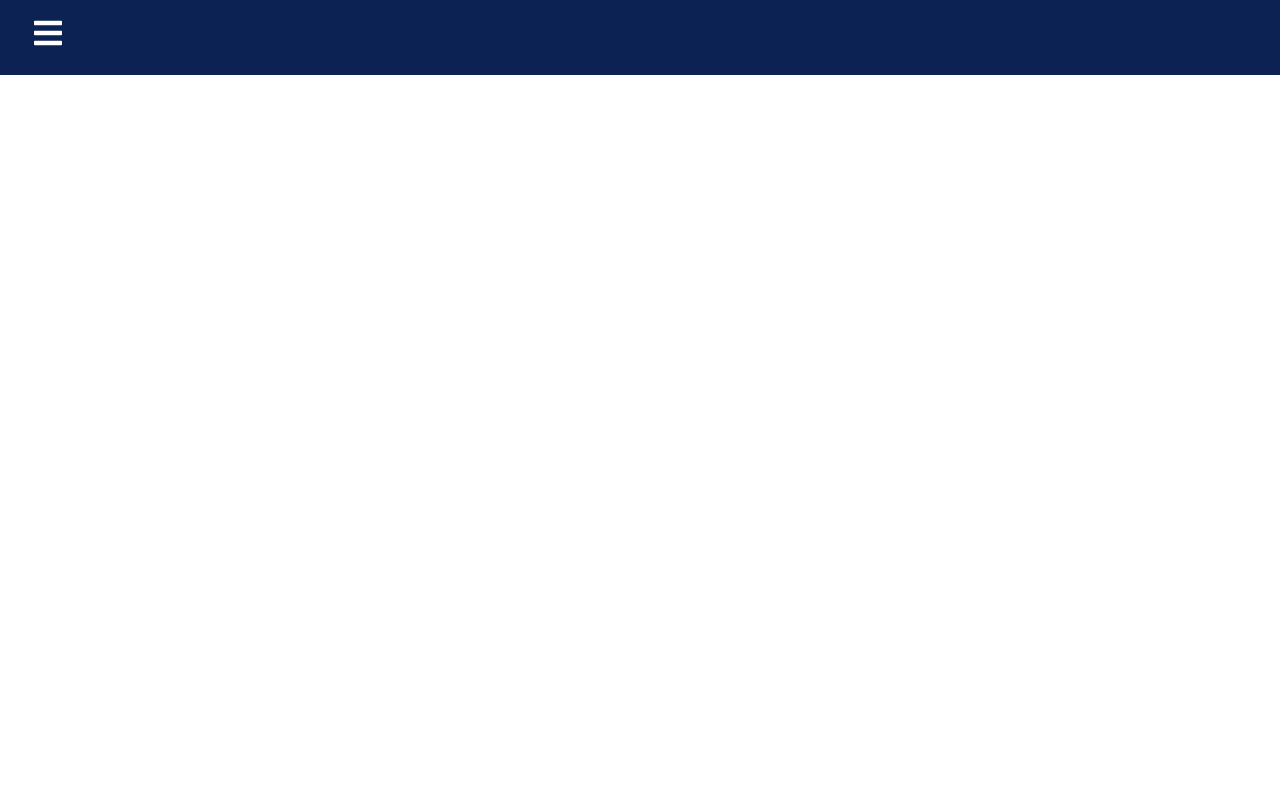
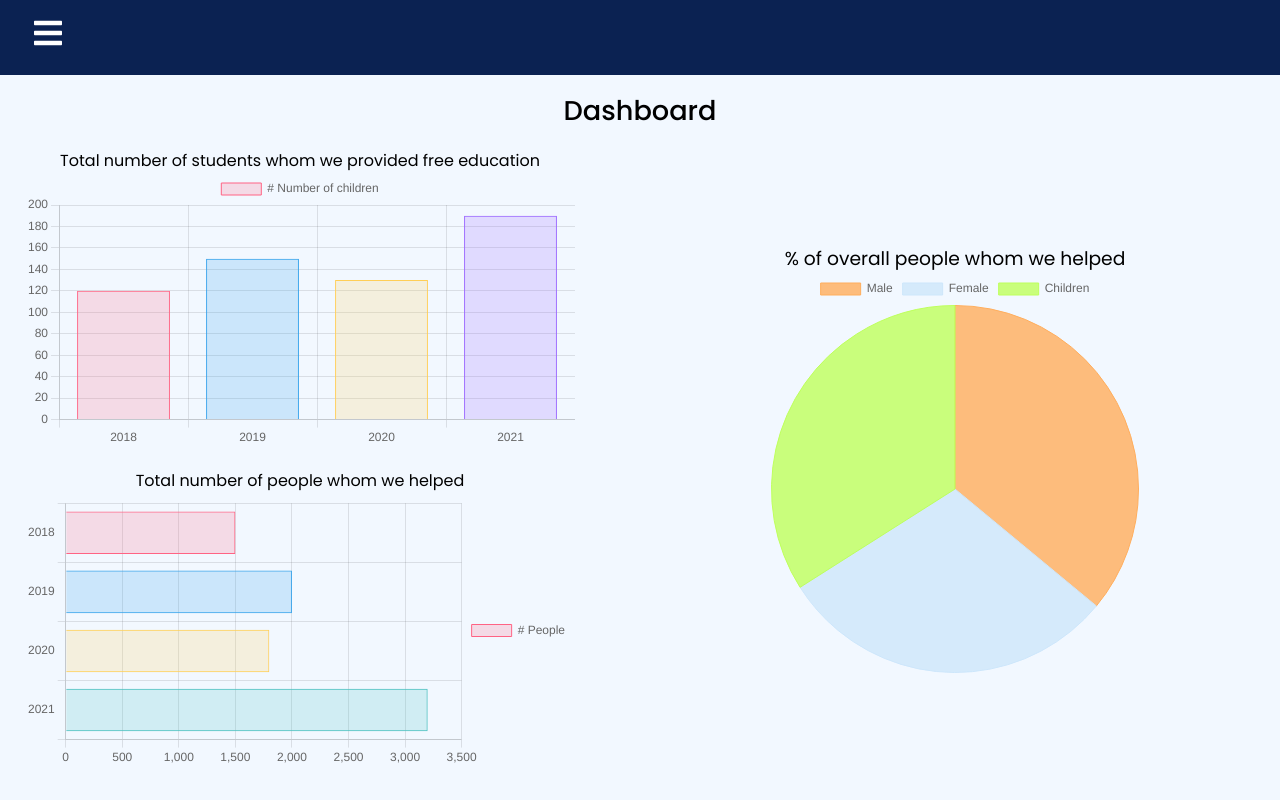
Before and after one commit to niloysikdar/Smile-E, a React (Create React App) app in the folder client/: page /dashboard in a window 1280 px wide. Built offline with nearby package versions, Linux system fonts and the light colour scheme.

Commit message:
Dashboard changes done

```diff
--- a/client/package.json
+++ b/client/package.json
@@ -4,8 +4,10 @@
   "private": true,
   "dependencies": {
     "axios": "^0.21.1",
+    "chart.js": "^3.5.0",
     "node-sass": "4.14.1",
     "react": "^17.0.2",
+    "react-chartjs-2": "^3.0.4",
     "react-dom": "^17.0.2",
     "react-dropzone": "^11.3.4",
     "react-icons": "^4.2.0",
--- a/client/src/App.jsx
+++ b/client/src/App.jsx
@@ -2,7 +2,7 @@ import { Switch, Route } from "react-router-dom";
 
 import Sidebar from "./components/Sidebar/Sidebar";
 import Home from "./pages/Home";
-import Dashboard from "./pages/Dashboard/Dashboard";
+import { Dashboard } from "./pages/Dashboard";
 import JoinUs from "./pages/JoinUs/JoinUs";
 import Partnership from "./pages/Partnership/Partnership";
 import Agreement from "./pages/Agreement";
--- a/client/src/pages/Dashboard/Dashboard.jsx
+++ /dev/null
@@ -1,9 +0,0 @@
-const Dashboard = () => {
-  return (
-    <div>
-      <h2 style={{ textAlign: "center" }}>Dashboard</h2>
-    </div>
-  );
-};
-
-export default Dashboard;
--- /dev/null
+++ b/client/src/pages/Dashboard/HorizontalBarChart.jsx
@@ -0,0 +1,56 @@
+import { Bar } from "react-chartjs-2";
+
+const data = {
+  labels: ["2018", "2019", "2020", "2021"],
+  datasets: [
+    {
+      label: "# People",
+      data: [1500, 2000, 1800, 3200],
+      backgroundColor: [
+        "rgba(255, 99, 132, 0.2)",
+        "rgba(54, 162, 235, 0.2)",
+        "rgba(255, 206, 86, 0.2)",
+        "rgba(75, 192, 192, 0.2)",
+        "rgba(153, 102, 255, 0.2)",
+        "rgba(255, 159, 64, 0.2)",
+      ],
+      borderColor: [
+        "rgba(255, 99, 132, 1)",
+        "rgba(54, 162, 235, 1)",
+        "rgba(255, 206, 86, 1)",
+        "rgba(75, 192, 192, 1)",
+        "rgba(153, 102, 255, 1)",
+        "rgba(255, 159, 64, 1)",
+      ],
+      borderWidth: 1,
+    },
+  ],
+};
+
+const options = {
+  indexAxis: "y",
+  elements: {
+    bar: {
+      borderWidth: 2,
+    },
+  },
+  responsive: true,
+  plugins: {
+    legend: {
+      position: "right",
+    },
+  },
+};
+
+const HorizontalBarChart = () => {
+  return (
+    <>
+      <h4 style={{ fontWeight: "400" }}>
+        Total number of people whom we helped
+      </h4>
+      <Bar data={data} options={options} />
+    </>
+  );
+};
+
+export { HorizontalBarChart };
--- /dev/null
+++ b/client/src/pages/Dashboard/Piechart.jsx
@@ -0,0 +1,35 @@
+import { Pie } from "react-chartjs-2";
+
+const data = {
+  labels: ["Male", "Female", "Children"],
+  datasets: [
+    {
+      label: "# percentage of category",
+      data: [36, 30, 34],
+      backgroundColor: [
+        "rgba(255, 173, 92, 0.8)",
+        "rgba(205, 230, 251, 0.8)",
+        "rgba(190, 255, 92, 0.8)",
+      ],
+      borderColor: [
+        "rgba(255, 173, 92, 1)",
+        "rgba(205, 230, 251, 1)",
+        "rgba(190, 255, 92, 1)",
+      ],
+      borderWidth: 1,
+    },
+  ],
+};
+
+const Piechart = () => {
+  return (
+    <Pie
+      data={data}
+      height={5}
+      width={5}
+      options={{ maintainAspectRatio: false }}
+    />
+  );
+};
+
+export { Piechart };
--- /dev/null
+++ b/client/src/pages/Dashboard/VerticalBarChart.jsx
@@ -0,0 +1,50 @@
+import { Bar } from "react-chartjs-2";
+
+const data = {
+  labels: ["2018", "2019", "2020", "2021"],
+  datasets: [
+    {
+      label: "# Number of children",
+      data: [120, 150, 130, 190],
+      backgroundColor: [
+        "rgba(255, 99, 132, 0.2)",
+        "rgba(54, 162, 235, 0.2)",
+        "rgba(255, 206, 86, 0.2)",
+        "rgba(153, 102, 255, 0.2)",
+      ],
+      borderColor: [
+        "rgba(255, 99, 132, 1)",
+        "rgba(54, 162, 235, 1)",
+        "rgba(255, 206, 86, 1)",
+        "rgba(153, 102, 255, 1)",
+      ],
+      borderWidth: 1,
+    },
+  ],
+};
+
+const options = {
+  maintainAspectRatio: true,
+  scales: {
+    yAxes: [
+      {
+        ticks: {
+          beginAtZero: true,
+        },
+      },
+    ],
+  },
+};
+
+const VerticalBarChart = () => {
+  return (
+    <>
+      <h4 style={{ fontWeight: "400" }}>
+        Total number of students whom we provided free education
+      </h4>
+      <Bar data={data} options={options} />
+    </>
+  );
+};
+
+export { VerticalBarChart };
--- /dev/null
+++ b/client/src/pages/Dashboard/dashboard.scss
@@ -0,0 +1,23 @@
+@import "../../constants/colors";
+
+.dashboard {
+  min-height: 100vh;
+  width: 100%;
+  text-align: center;
+  padding-top: 90px;
+  background: $bluebackground;
+
+  h2 {
+    font-weight: 500;
+    font-size: 1.7rem;
+  }
+
+  .charts {
+    margin-top: 1rem;
+    display: flex;
+    flex-wrap: wrap;
+    gap: 5rem;
+    justify-content: center;
+    align-items: center;
+  }
+}
--- /dev/null
+++ b/client/src/pages/Dashboard/index.jsx
@@ -0,0 +1,35 @@
+import { VerticalBarChart } from "./VerticalBarChart";
+import { HorizontalBarChart } from "./HorizontalBarChart";
+import { Piechart } from "./Piechart";
+import "./dashboard.scss";
+
+const Dashboard = () => {
+  return (
+    <div className="dashboard">
+      <h2>Dashboard</h2>
+      <div className="charts">
+        <div className="barcharts">
+          <div style={chartDivStyle}>
+            <VerticalBarChart />
+          </div>
+          <div style={{ ...chartDivStyle, marginTop: "20px" }}>
+            <HorizontalBarChart />
+          </div>
+        </div>
+
+        <div className="piechart">
+          <h3 style={{ fontWeight: "400" }}>
+            % of overall people whom we helped
+          </h3>
+          <div style={{ width: "600px", height: "50vh" }}>
+            <Piechart />
+          </div>
+        </div>
+      </div>
+    </div>
+  );
+};
+
+const chartDivStyle = { width: "550px" };
+
+export { Dashboard };
```
Also changed, not shown: 1 other file (tests, documents, lock files or other folders).
